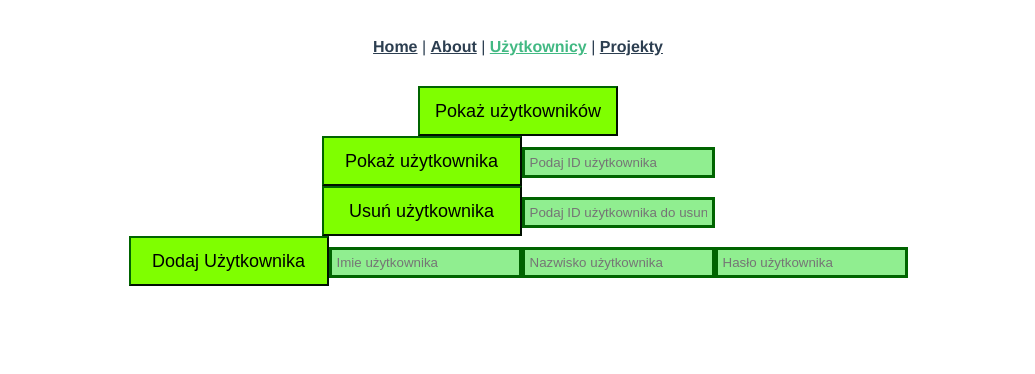
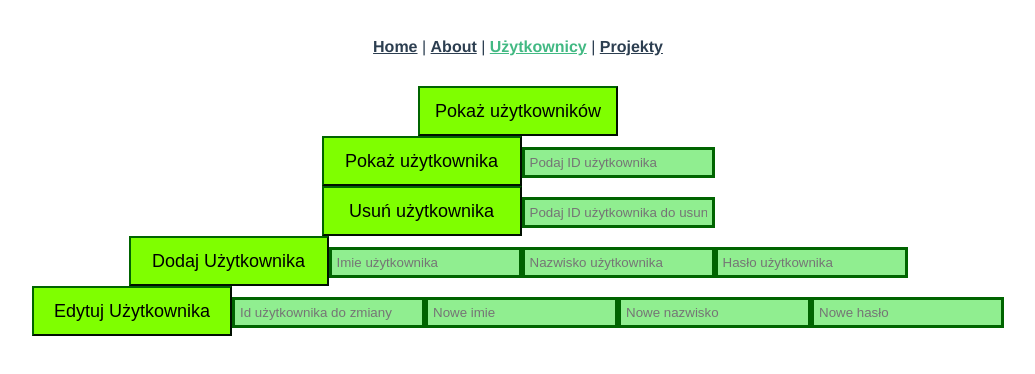
Before and after one commit to Percival33/almost-jira-clone, a Vue app in the folder almost-jira-ui/: page /users in a window 1280 px wide. Shown: the top 374 px of the page, without its empty margins (122-1157 px from the left). Built offline with nearby package versions, Linux system fonts and the light colour scheme; the HTML template or start-up script is replaced by a standard one.

Commit message:
added change user button

```diff
--- a/almost-jira-ui/src/views/UsersView.vue
+++ b/almost-jira-ui/src/views/UsersView.vue
@@ -49,6 +49,22 @@
     <input v-model="firstName" type="text" placeholder="Imie użytkownika" />
     <input v-model="lastName" type="text" placeholder="Nazwisko użytkownika" />
     <input v-model="password" type="text" placeholder="Hasło użytkownika" />
+  </div>
+  <div class="changeUser">
+    <button
+      class="addUserButton"
+      @click="changeUser(changeId, newFirstName, newLastName, newPassword)"
+    >
+      Edytuj Użytkownika
+    </button>
+    <input
+      v-model="changeId"
+      type="text"
+      placeholder="Id użytkownika do zmiany"
+    />
+    <input v-model="newFirstName" type="text" placeholder="Nowe imie" />
+    <input v-model="newLastName" type="text" placeholder="Nowe nazwisko" />
+    <input v-model="newPassword" type="text" placeholder="Nowe hasło" />
   </div>
   <div>
     <p v-if="msg">{{ this.msg }}</p>
@@ -194,6 +210,32 @@ export default {
           console.log(error);
         });
     },
+    changeUser(changeId, newFirstName, newLastName, newPassword) {
+      fetch(`${API}/users/${changeId}`, {
+        method: "Put",
+        headers: {
+          "Content-Type": "application/json",
+        },
+        body: JSON.stringify({
+          firstName: newFirstName,
+          lastName: newLastName,
+          password: newPassword,
+        }),
+      })
+        .then((response) => response.json())
+        .then((data) => {
+          this.msg = "";
+          if (data.message === "success") {
+            this.msg = "Użytkownik został edytowany";
+          } else {
+            this.msg =
+              "Nie udało się edytować użytkownika. Sprawdź poprawność Id";
+          }
+        })
+        .catch((error) => {
+          console.log(error);
+        });
+    },
   },
 };
 </script>
```
